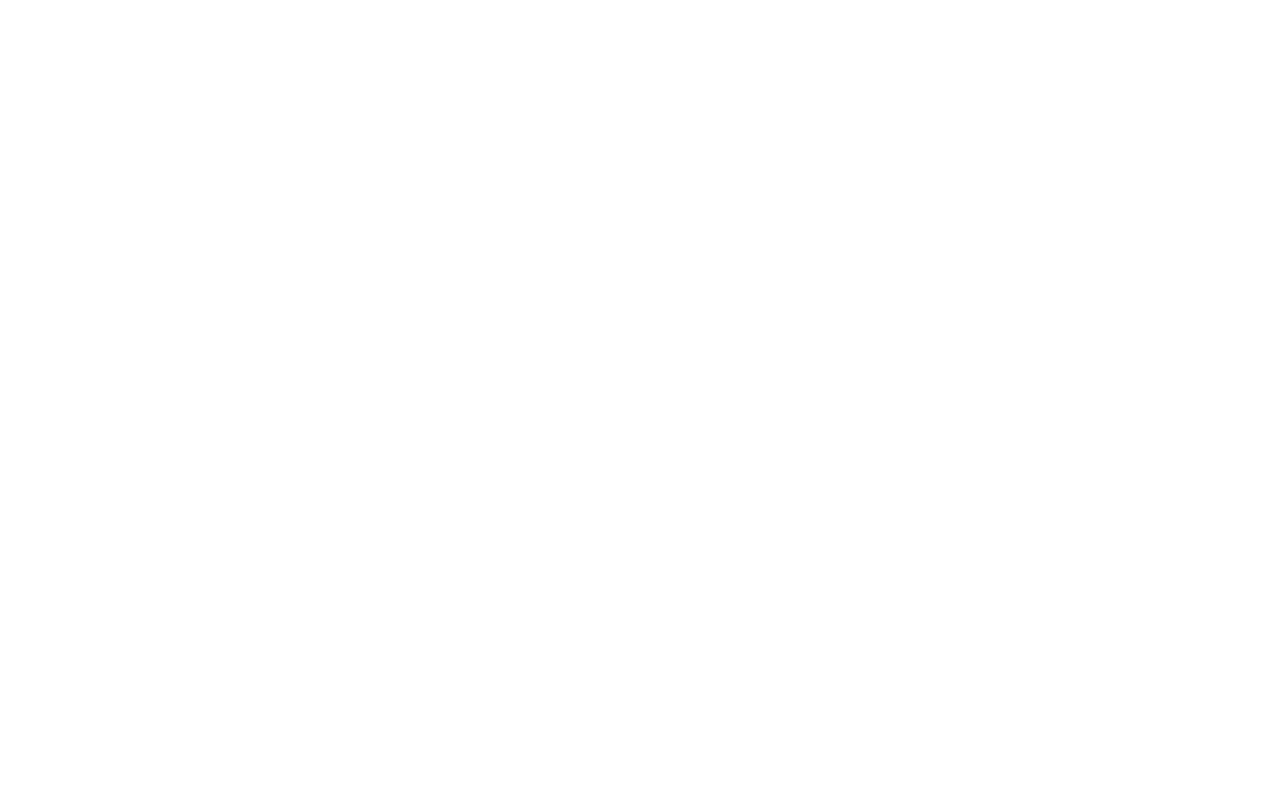
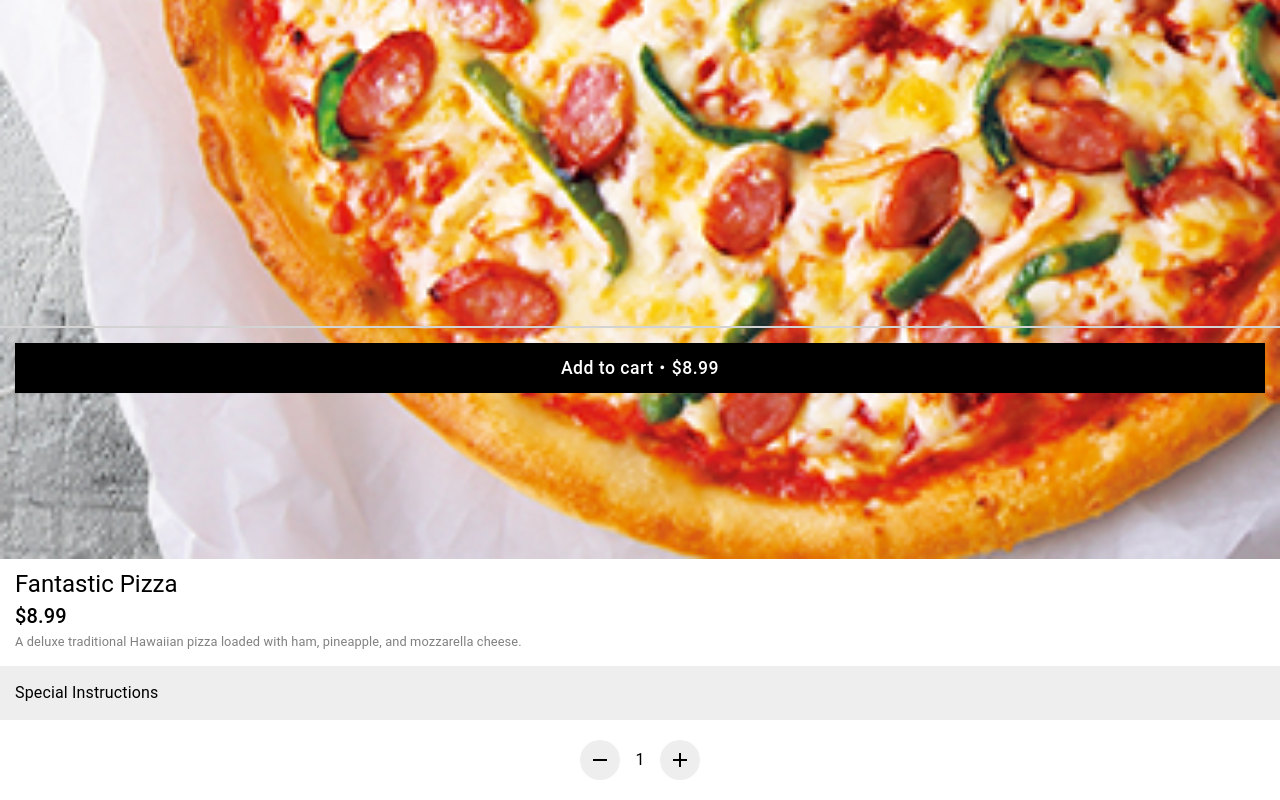
Before and after one commit to ytsujiii/foobar-eats, a React (Create React App) app in the folder frontend/: page /items/1 in a window 1280 px wide. Before the commit this address had no page. Shown: the part 352-1152 px from the top of the page. Before the commit the page ends 800 px from the top, so only its background shows below. Built offline with nearby package versions, Linux system fonts and the light colour scheme; the HTML template or start-up script is replaced by a standard one.

Commit message:
feat: 商品詳細画面

```diff
--- a/frontend/src/App.tsx
+++ b/frontend/src/App.tsx
@@ -1,6 +1,7 @@
 import { ThemeProvider } from "@mui/material";
 import React from "react";
 import { BrowserRouter, Route, Routes } from "react-router-dom";
+import ItemDetailPage from "./pages/ItemDetailPage";
 import ItemListPage from "./pages/ItemListPage";
 import THEME from "./theme";
 
@@ -11,6 +12,7 @@
         <ThemeProvider theme={THEME}>
           <Routes>
             <Route path="/items" element={<ItemListPage />} />
+            <Route path="/items/:itemId" element={<ItemDetailPage />} />
           </Routes>
         </ThemeProvider>
       </BrowserRouter>
--- /dev/null
+++ b/frontend/src/pages/ItemDetailPage.module.scss
@@ -0,0 +1,79 @@
+.cancel-button-wrapper {
+  position: fixed;
+  top: 20px;
+  left: 20px;
+
+  .cancel-button {
+    background-color: white;
+    color: black;
+  }
+}
+
+.thumbnail-wrapper {
+  width: 100%;
+
+  .thumbnail {
+    width: 100%;
+    object-fit: cover;
+  }
+}
+
+.abstract {
+  padding: 5px 15px 0;
+
+  .description {
+    font-size: 0.8em;
+    color: gray;
+    margin-bottom: 15px;
+  }
+}
+
+.heading {
+  background-color: #eee;
+  padding: 15px;
+  color: black;
+}
+
+.count-input-form-group {
+  width: 100%;
+  display: flex;
+  justify-content: center;
+  align-items: center;
+  height: 50px;
+  margin: 15px 0;
+
+  .count-value {
+    margin: 0 15px;
+  }
+
+  .count-button {
+    background-color: #eee;
+    width: 40px;
+    height: 40px;
+    color: black;
+    border-radius: 50%;
+  }
+}
+
+.footer {
+  border-top: lightgray 2px solid;
+  position: fixed;
+  bottom: 0;
+  height: 80px;
+  width: 100%;
+  display: flex;
+  justify-content: center;
+  align-items: center;
+  padding-bottom: 40px;
+
+  .add-to-cart-button {
+    background-color: black;
+    color: white;
+    width: 100%;
+    margin: 0 15px;
+    text-transform: none;
+    border-radius: 0;
+    height: 50px;
+    font-size: 1.1em;
+  }
+}
--- /dev/null
+++ b/frontend/src/pages/ItemDetailPage.tsx
@@ -0,0 +1,48 @@
+import AddIcon from "@mui/icons-material/Add";
+import CloseIcon from "@mui/icons-material/Close";
+import RemoveIcon from "@mui/icons-material/Remove";
+import { Button, IconButton, Typography } from "@mui/material";
+import React from "react";
+import { useNavigate } from "react-router-dom";
+import styles from "./ItemDetailPage.module.scss";
+
+const ItemDetailPage = (): React.ReactElement => {
+  const navigate = useNavigate();
+
+  return (
+    <>
+      <div className={styles["cancel-button-wrapper"]}>
+        <IconButton onClick={() => navigate("/items")} className={styles["cancel-button"]}>
+          <CloseIcon />
+        </IconButton>
+      </div>
+      <div className={styles["thumbnail-wrapper"]}>
+        <img className={styles["thumbnail"]} src="/images/pizza1.jpg" alt="" />
+      </div>
+      <div className={styles["abstract"]}>
+        <Typography variant="h5">Fantastic Pizza</Typography>
+        <Typography variant="h6">$8.99</Typography>
+        <Typography className={styles["description"]}>
+          A deluxe traditional Hawaiian pizza loaded with ham, pineapple, and mozzarella cheese.
+        </Typography>
+      </div>
+      <Typography className={styles["heading"]}>Special Instructions</Typography>
+      <div className={styles["count-input-form-group"]}>
+        <IconButton className={styles["count-button"]}>
+          <RemoveIcon />
+        </IconButton>
+        <Typography className={styles["count-value"]}>1</Typography>
+        <IconButton className={styles["count-button"]}>
+          <AddIcon />
+        </IconButton>
+      </div>
+      <div className={styles["footer"]}>
+        <Button onClick={() => navigate("/items")} className={styles["add-to-cart-button"]}>
+          Add to cart・$8.99
+        </Button>
+      </div>
+    </>
+  );
+};
+
+export default ItemDetailPage;
```
